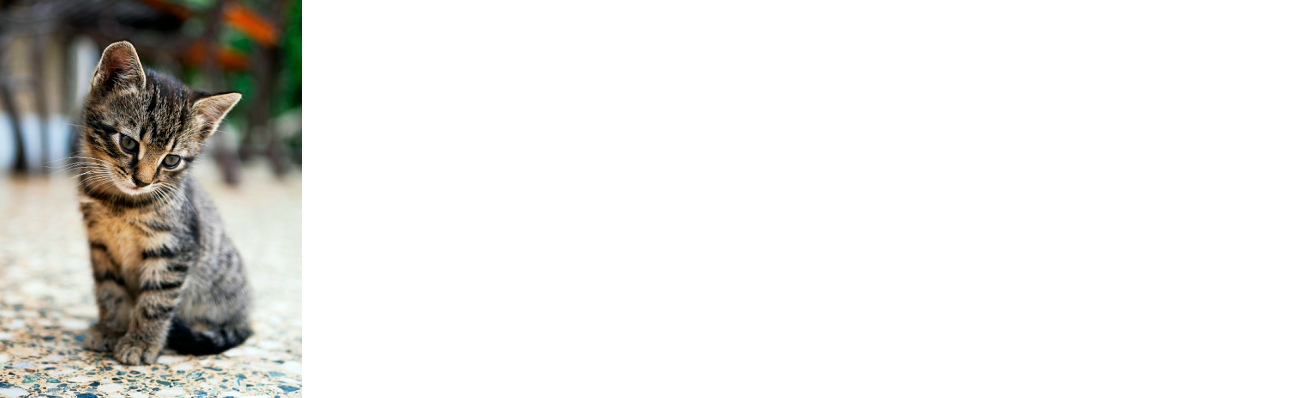
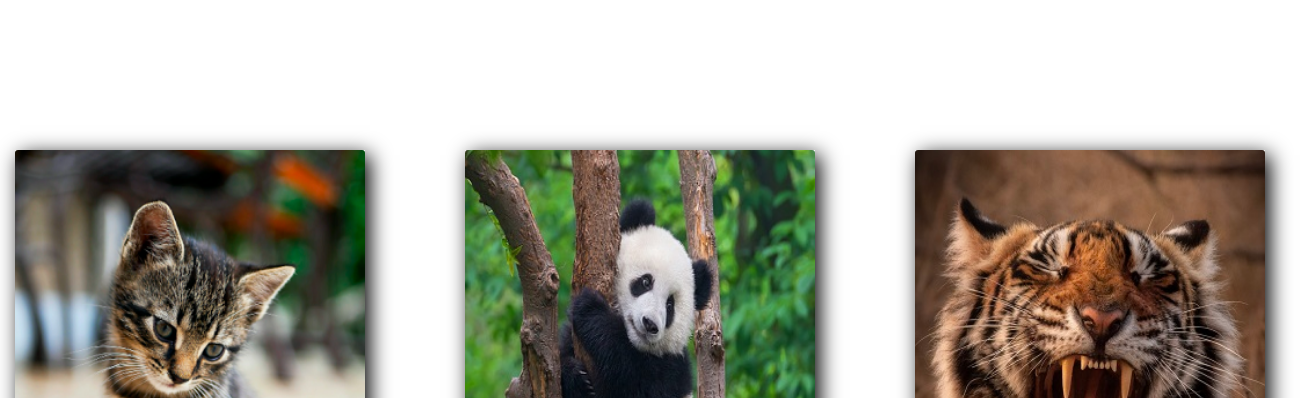
Before and after one commit to farhanacsebd/card-hover-effect-html-css, a plain HTML site: page index.html in a window 1280 px wide. Shown: the top 398 px of the page, 1315 px wide, since content can reach past the window. Drawn offline with Linux system fonts and the light colour scheme.

Commit message:
need to change the  html structure

```diff
--- a/index.html
+++ b/index.html
@@ -11,22 +11,22 @@
 <body>
     <div class="container">
         <div class="card">
+                <img src="images/cat.PNG" alt="">
             <div class="intro">
-                <img src="images/cat.PNG" alt="">
                 <h1>Cat</h1>
                 <p>The <span>Cat</span>is a domestic species of small carnivorous mammal.</p>
             </div>
         </div>
         <div class="card">
+                <img src="images/panda.jpg" alt="">
             <div class="intro">
-                <img src="images/panda.jpg" alt="">
                 <h1>Giant Panda</h1>
                 <p>The <span>Giant Panda</span>, also known as the panda bear, is a bear species endemic to China.</p>
             </div>
         </div>
         <div class="card">
+                <img src="images/tiger.jpg" alt="">
             <div class="intro">
-                <img src="images/tiger.jpg" alt="">
                 <h1>Tiger</h1>
                 <p>The <span>Tiger</span> is the largest living cat species and a member of the genus Panthera.</p>
             </div>
--- a/style.css
+++ b/style.css
@@ -1,9 +1,37 @@
 *{
     padding: 0%;
     margin: 0%;
-    box-sizing: border-box;
+}
+
+
+body{
+    display: flex;
+    justify-content: center;
+    height: 100vh;
+    align-items: center;
+}
+
+.container{
+    display: flex;
+}
+
+.card{
+    height: 500px;
+    margin: 50px;
+    box-shadow: 5px 5px 20px black;
+    overflow: hidden;
 }
 
 img{
-    height: 400px;
+    height: 500px;
+    width: 350px;
+    border-radius: 3px;
 }
+
+.intro{
+    height: 200px;
+    width: 350px;
+    padding: 6px;
+    box-sizing: border-box;
+    position: absolute;
+}
```
